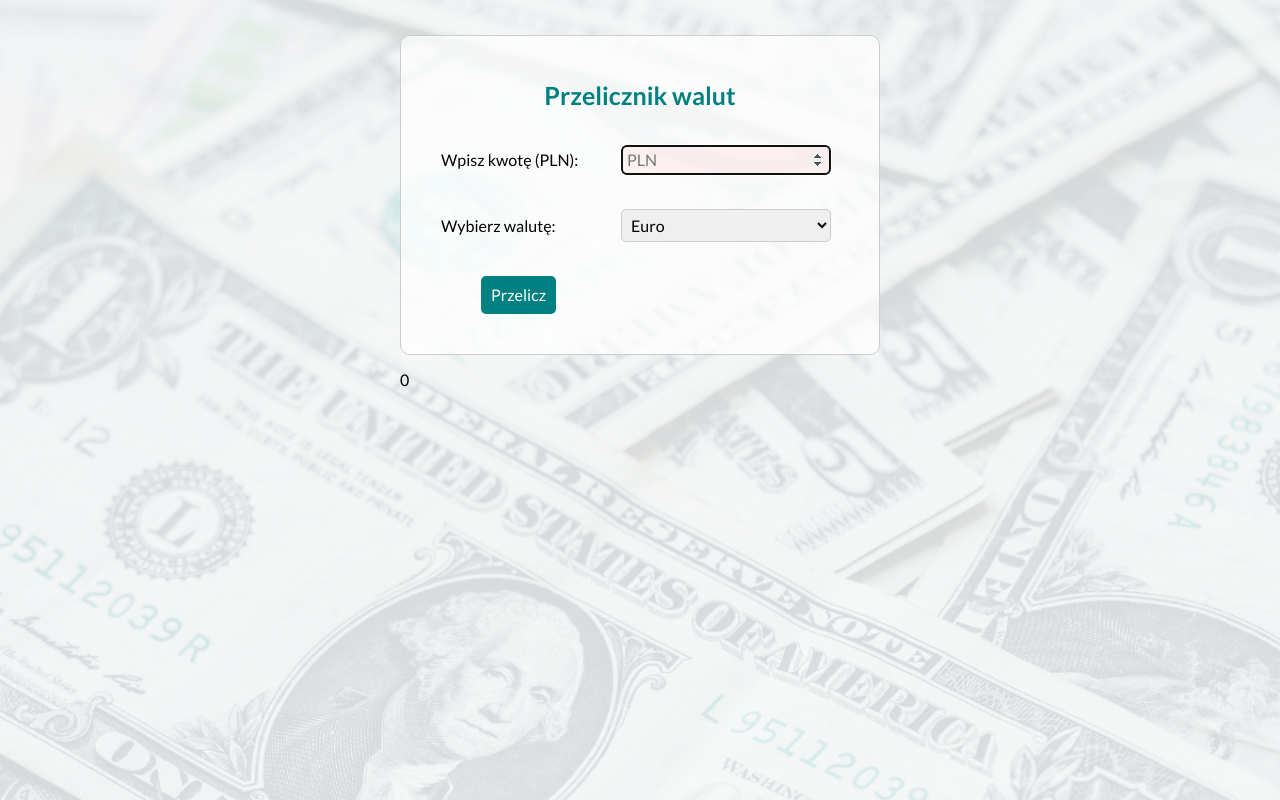
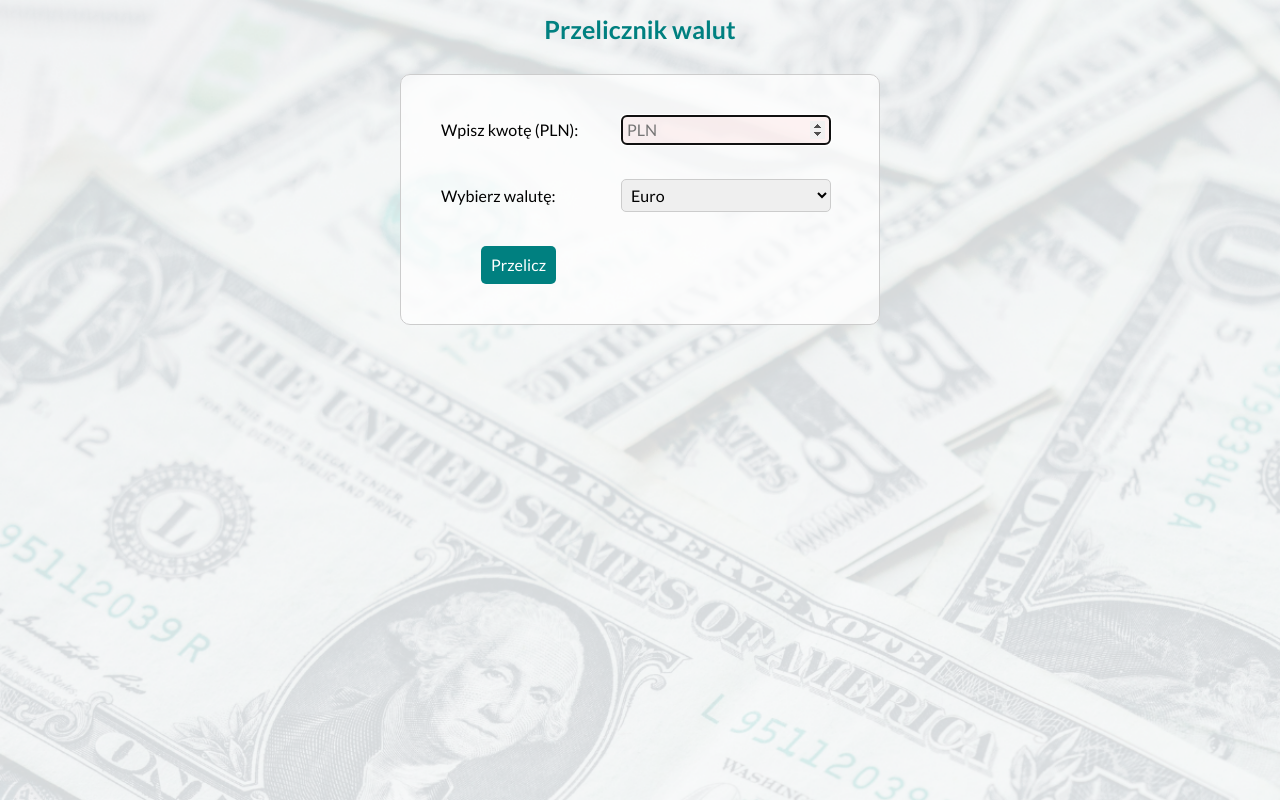
Before and after one commit to konradkapica/currency-converter-react-2, a React (Create React App) app: page / in a window 1280 px wide. Built offline with nearby package versions, Linux system fonts and the light colour scheme.

Commit message:
Header and Result moved out of Form

```diff
--- a/src/App.js
+++ b/src/App.js
@@ -1,21 +1,23 @@
 import Container from "./Container";
 import Form from "./Form";
 import Result from "./Result";
+import Header from "./Header";
 import { useState } from "react";
 import { currencies } from "./Currencies";
 
 
 function App() {
-  const [result, setResult] = useState(0);
+  const [result, setResult] = useState(null);
 
   const calculateResult = (amount, currency) => {
     const rateExchange = currencies.find(({ short }) => short === currency).rate;
     const currencyName = currencies.find(({ short }) => short === currency).short;
-    setResult((+amount / rateExchange).toFixed(2) + currencyName);
+    setResult((`${amount} PLN = `) + (+amount / rateExchange).toFixed(2) + ` ${currencyName}`);
   };
 
   return (
     <Container>
+      <Header title="Przelicznik walut"/>
       <Form
         calculateResult={calculateResult}
       />
--- a/src/Form/index.js
+++ b/src/Form/index.js
@@ -1,6 +1,5 @@
 import "./style.css";
 import { currencies } from "../Currencies";
-import Header from "../Header";
 import { useState } from "react";
 
 const Form = ({ calculateResult }) => {
@@ -17,9 +16,6 @@ const Form = ({ calculateResult }) => {
     return (
         <form className="form" onSubmit={onFormSubmit}>
             <fieldset className="form__fieldset">
-                <Header
-                    title="Przelicznik walut"
-                />
                 <p className="form__paragraph">
                     <label>
                         <span className="form__labelText">Wpisz kwotę (PLN):</span>
@@ -61,7 +57,6 @@ const Form = ({ calculateResult }) => {
                     <button className="form__button">Przelicz</button>
                 </p>
             </fieldset>
-
         </form>
     );
 };
--- a/src/Result/index.js
+++ b/src/Result/index.js
@@ -1,7 +1,7 @@
 const Result = ({result}) => (
     <p className="result">
-        {result}
+       {result}
     </p>
-)
+);
 
 export default Result;
```
